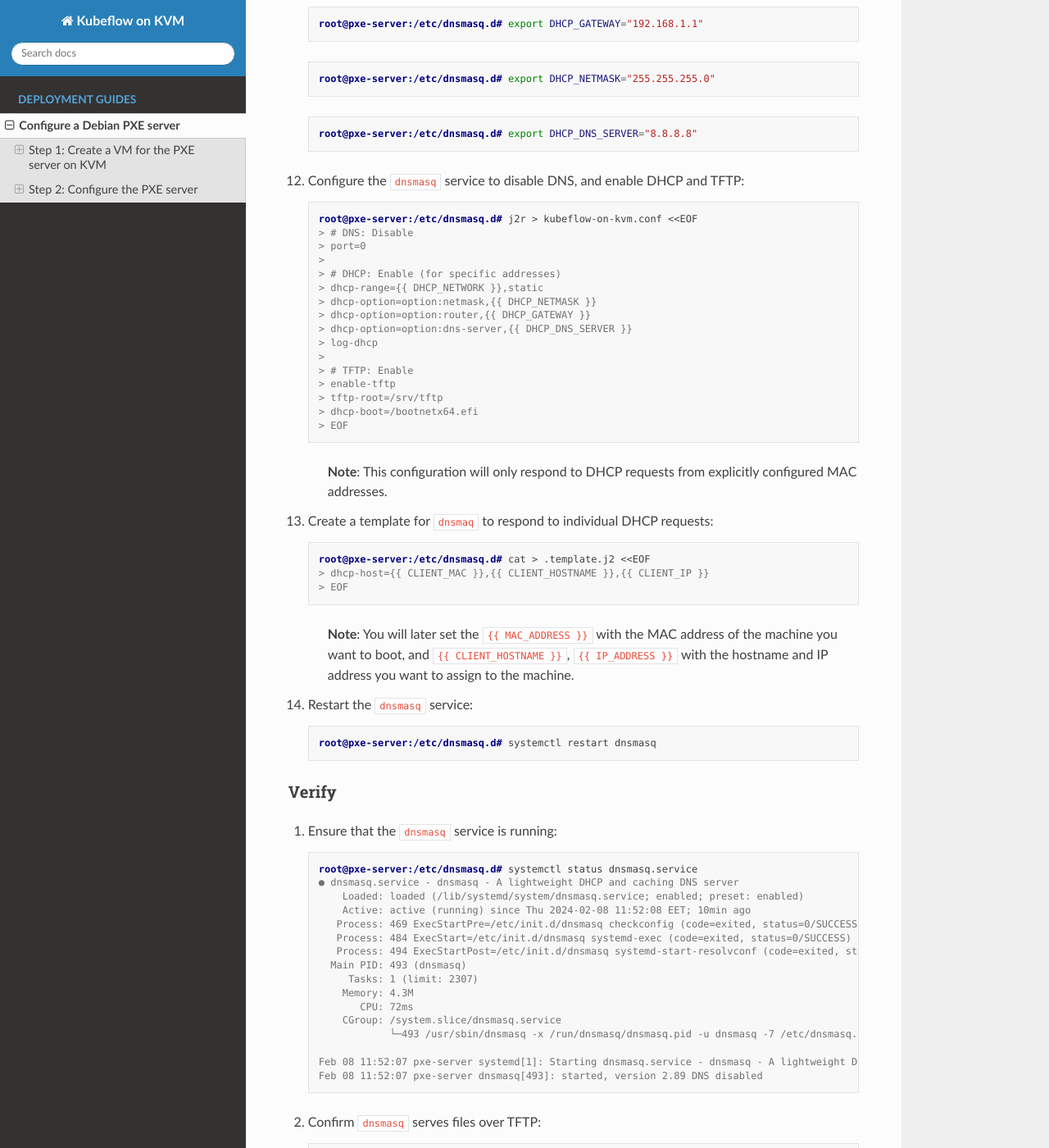
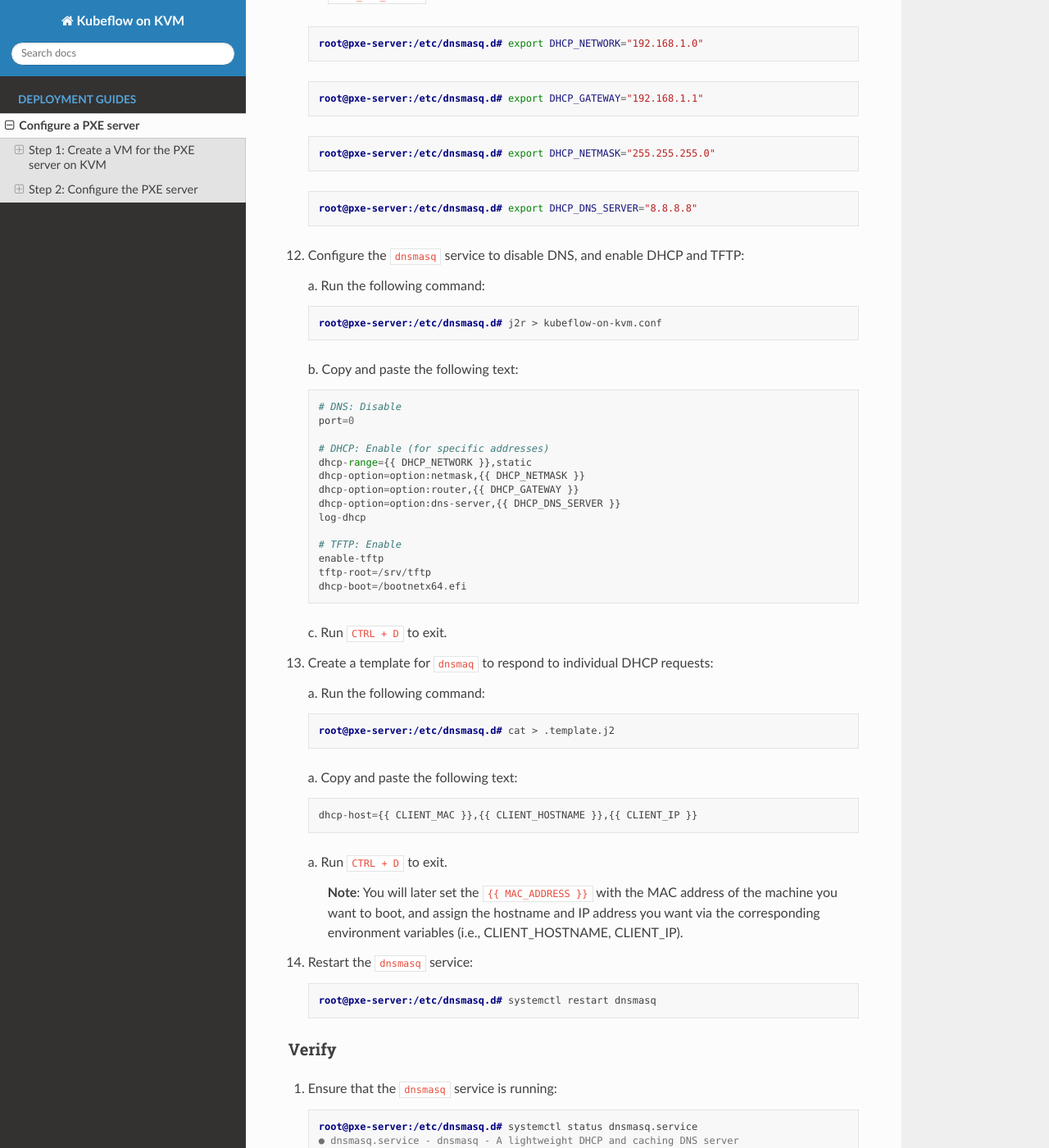
Before and after one commit to dpoulopoulos/virtml, a Sphinx documentation site: the page built from docs/source/pxe-server.md, in a window 1280 px wide and 1400 px high, scrolled down 3835 px. Shown: the whole window at 82% size. Built offline with Sphinx 7.4.7 and the Read the Docs theme 2.0.0, drawn with Linux system fonts in a browser that asks for light colours; some of the changed text lies outside the part shown.

Commit message:
docs: Fix syntax and formatting errors
Fix syntax and formatting errors in the PXE Server guide. Replace the
heredoc syntax, since the lexer "console" does not seem to support it.
See here: https://github.com/pygments/pygments/issues/2498

Signed-off-by: Dimitris Poulopoulos <dimitris.a.poulopoulos@gmail.com>

````diff
--- a/docs/source/pxe-server.md
+++ b/docs/source/pxe-server.md
@@ -1,6 +1,6 @@
-# Configure a Debian PXE server
+# Configure a PXE server
 
-This guide will help you to configure a PXE server to boot the control-plane and worker nodes of a
+This guide will help you configure a PXE server to boot the control-plane and worker nodes of a
 Kubernetes cluster.
 
 🚧 🚧 🚧 This is Work-in-Progress. 🚧 🚧 🚧
@@ -73,6 +73,10 @@ In this section you will create a KVM VM for the PXE server, using a Debian `12.
 1. Connect to the PXE server VM through the "Virtual Machine Manager" UI and run the Debian
    installer. The Debian installer will guide you through the installation process. You can use the
    default settings for most of the options.
+
+    ```console
+    user:~/kubeflow-on-kvm/infra$ virt-manager
+    ```
 
    > **Note**: We recommend doing a minimal installation of Debian, without any graphical interface.
 
@@ -210,10 +214,13 @@ network and install Debian `12.4` on it.
 
 1. Export environment variables for your network settings. Replace the example values with values
    specific to your network:
+
     * `DHCP_NETWORK`: The network address of the DHCP server.
     * `DHCP_GATEWAY`: The gateway address of the DHCP server.
     * `DHCP_NETMASK`: The netmaWsk of the DHCP server.
     * `DHCP_DNS_SERVER`: The DNS server address of the DHCP server.
+
+    <br/>
 
     ```console
     root@pxe-server:/etc/dnsmasq.d# export DHCP_NETWORK="192.168.1.0"
@@ -233,7 +240,34 @@ network and install Debian `12.4` on it.
 
 1. Configure the `dnsmasq` service to disable DNS, and enable DHCP and TFTP:
 
+    a. Run the following command:
+
     ```console
+    root@pxe-server:/etc/dnsmasq.d# j2r > kubeflow-on-kvm.conf
+    ```
+
+    b. Copy and paste the following text:
+
+    ```
+    # DNS: Disable
+    port=0
+
+    # DHCP: Enable (for specific addresses)
+    dhcp-range={{ DHCP_NETWORK }},static
+    dhcp-option=option:netmask,{{ DHCP_NETMASK }}
+    dhcp-option=option:router,{{ DHCP_GATEWAY }}
+    dhcp-option=option:dns-server,{{ DHCP_DNS_SERVER }}
+    log-dhcp
+
+    # TFTP: Enable
+    enable-tftp
+    tftp-root=/srv/tftp
+    dhcp-boot=/bootnetx64.efi
+    ```
+
+    c. Run `CTRL + D` to exit.
+
+    <!-- ```console
     root@pxe-server:/etc/dnsmasq.d# j2r > kubeflow-on-kvm.conf <<EOF
     > # DNS: Disable
     > port=0
@@ -250,22 +284,33 @@ network and install Debian `12.4` on it.
     > tftp-root=/srv/tftp
     > dhcp-boot=/bootnetx64.efi
     > EOF
-      ```
-
-    > **Note**: This configuration will only respond to DHCP requests from explicitly configured MAC
-    > addresses.
+    ``` -->
 
 1. Create a template for `dnsmaq` to respond to individual DHCP requests:
 
+    a. Run the following command:
+
     ```console
+    root@pxe-server:/etc/dnsmasq.d# cat > .template.j2
+    ```
+
+    a. Copy and paste the following text:
+
+    ```
+    dhcp-host={{ CLIENT_MAC }},{{ CLIENT_HOSTNAME }},{{ CLIENT_IP }}
+    ```
+
+    a. Run `CTRL + D` to exit.
+
+    <!-- ```console
     root@pxe-server:/etc/dnsmasq.d# cat > .template.j2 <<EOF
     > dhcp-host={{ CLIENT_MAC }},{{ CLIENT_HOSTNAME }},{{ CLIENT_IP }}
     > EOF
-    ```
+    ``` -->
 
     > **Note**: You will later set the `{{ MAC_ADDRESS }}` with the MAC address of the machine you
-    > want to boot, and `{{ CLIENT_HOSTNAME }}`, `{{ IP_ADDRESS }}` with the hostname and IP address
-    > you want to assign to the machine.
+    > want to boot, and assign the hostname and IP address you want via the corresponding
+    > environment variables (i.e., CLIENT_HOSTNAME, CLIENT_IP).
 
 1. Restart the `dnsmasq` service:
 
````
Also changed, not shown: other parts of docs/source/pxe-server.md (+1 -1 lines).
